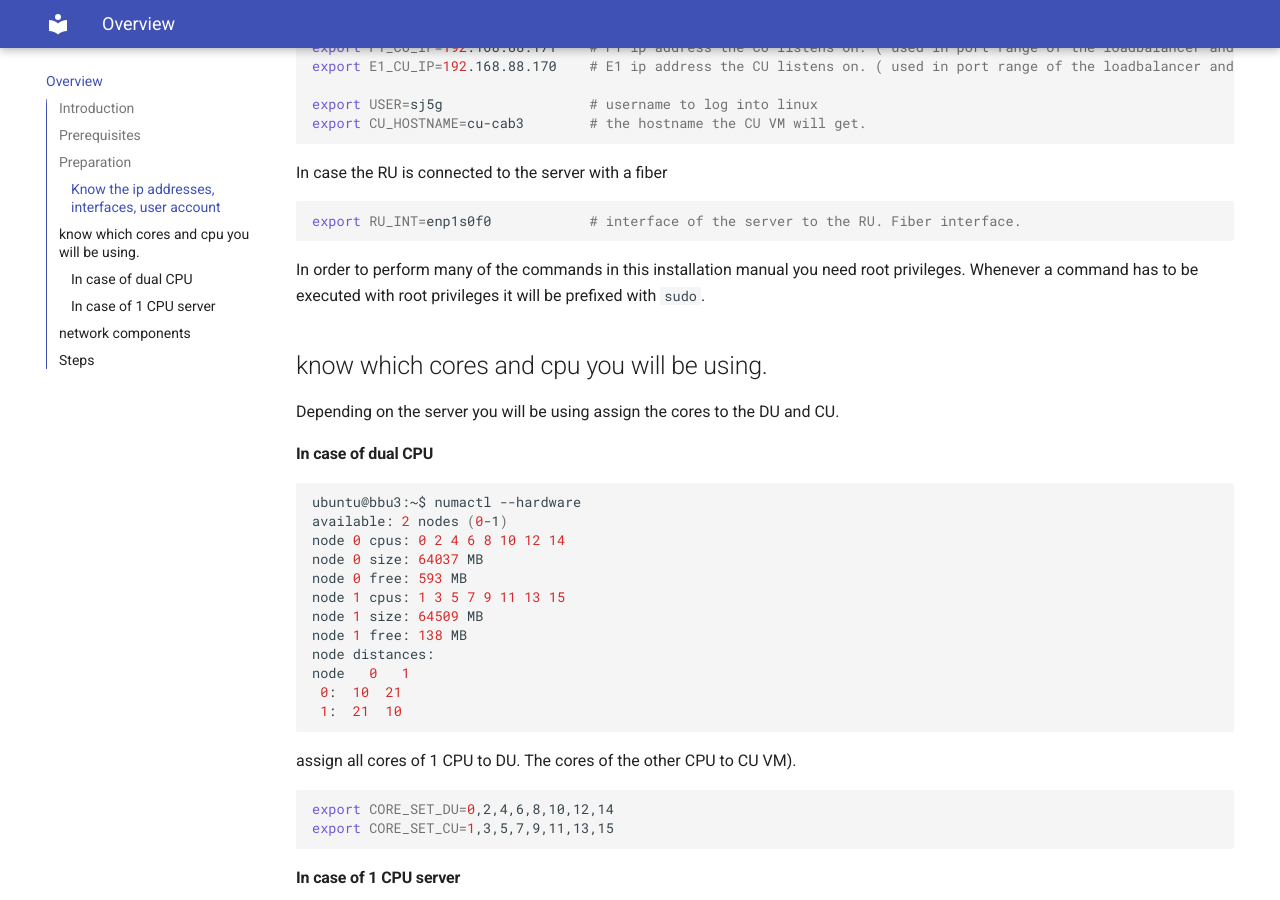
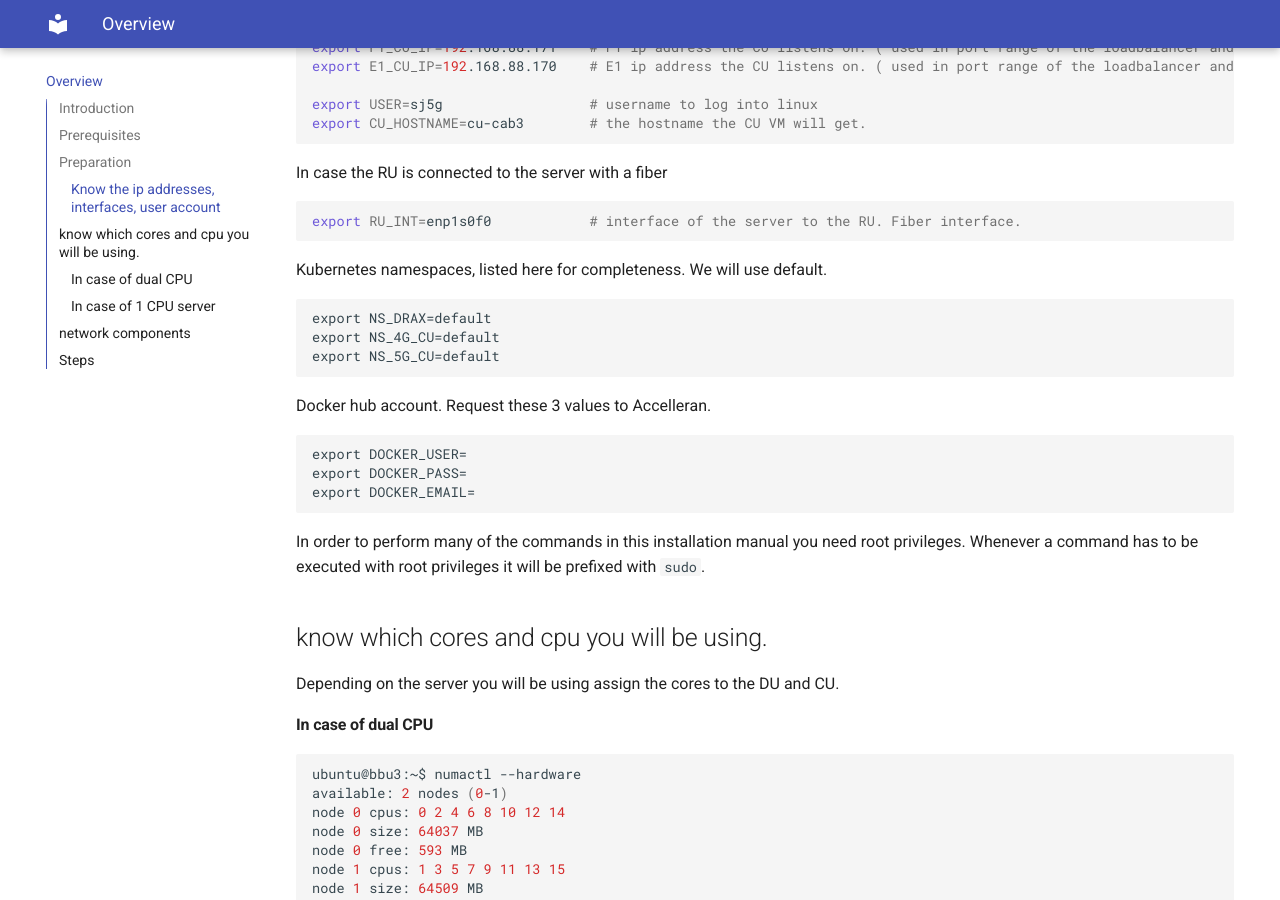
Before and after one commit to accelleran/drax-docs, an MkDocs documentation site: the page built from docs/index.md, in a window 1280 px wide and 900 px high, scrolled down 2014 px. Built offline with MkDocs 1.6.1 and Material for MkDocs 9.7.7, drawn with Linux system fonts in a browser that asks for light colours; the version menu is left out.

Commit message:
Update index.md

````diff
--- a/docs/index.md
+++ b/docs/index.md
@@ -70,6 +70,20 @@ export CU_HOSTNAME=cu-cab3        # the hostname the CU VM will get.
 In case the RU is connected to the server with a fiber
 ``` bash
 export RU_INT=enp1s0f0            # interface of the server to the RU. Fiber interface.
+```
+
+Kubernetes namespaces, listed here for completeness. We will use default.
+```
+export NS_DRAX=default
+export NS_4G_CU=default
+export NS_5G_CU=default
+```
+
+Docker hub account. Request these 3 values to Accelleran.
+```
+export DOCKER_USER=
+export DOCKER_PASS=
+export DOCKER_EMAIL=
 ```
 
 In order to perform many of the commands in this installation manual you need root privileges.
````
